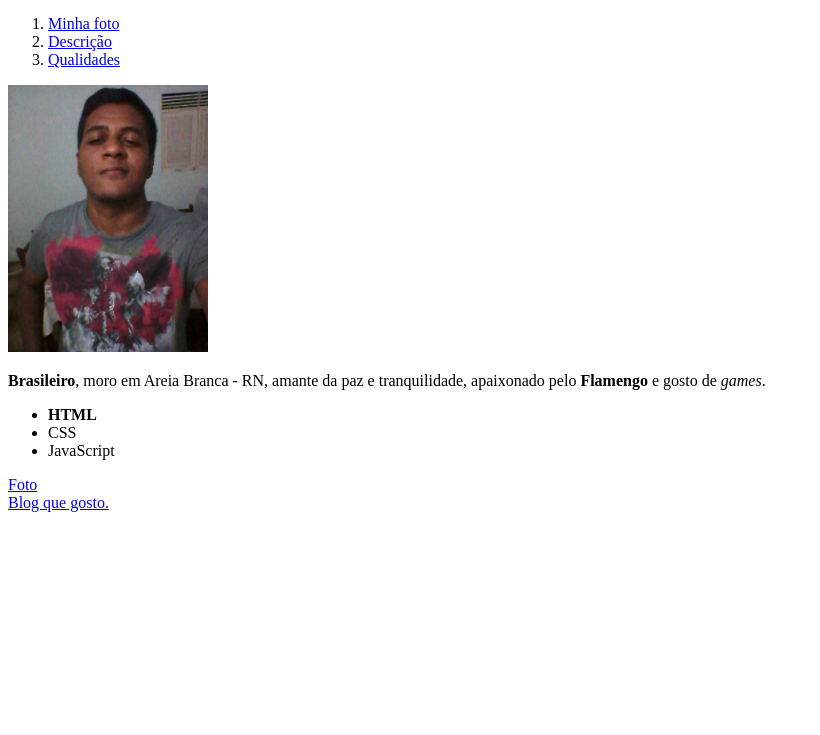
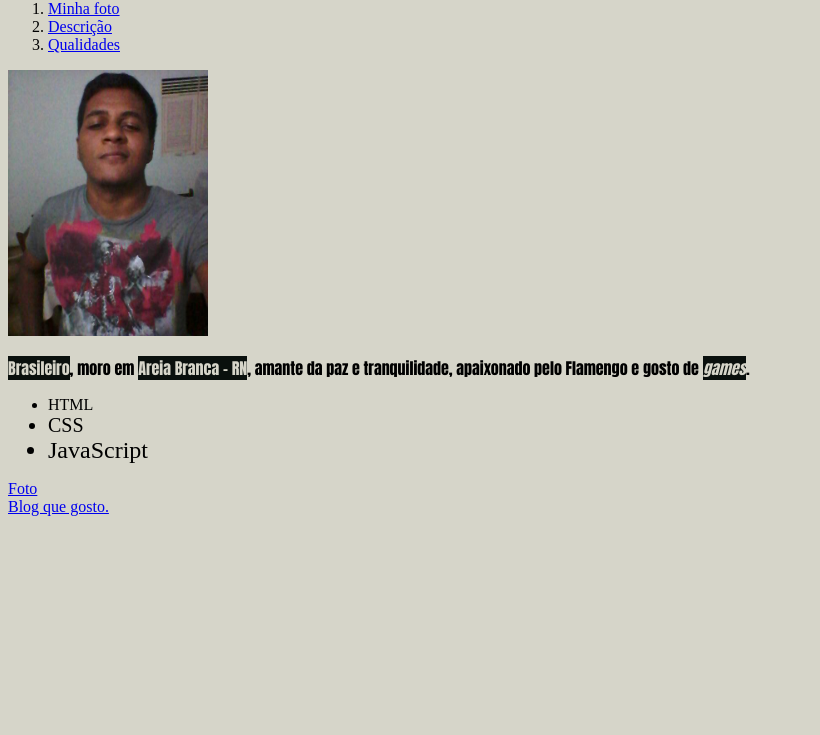
Before and after one commit to MarcosVinicius-iwnl/MarcosVinicius-iwnl.github.io, a plain HTML site: page index.html in a window 1280 px wide. Shown: the part 65-800 px from the top of the page, without its empty margins (0-820 px from the left). Drawn offline with Linux system fonts and the light colour scheme.

Commit message:
adiciona estilo ao portfolio web

```diff
--- a/index.html
+++ b/index.html
@@ -6,7 +6,28 @@
     <meta name="viewport" content="width=device-width, initial-scale=1.0">
     <title>Marcos Vinicius Mendonça Pereira</title>
     <style>
-
+        h1 {
+            font-family: monospace;
+        }
+        p {
+            font-family: Impact, Haettenschweiler, 'Arial Narrow Bold', sans-serif;
+        }
+        body {
+            background-color:#D6D5C9;
+        }
+        .palavra-destaque {
+            background-color: #0A100D;
+            color: #D6D5C9;
+        }
+        .tamanho1 {
+            font-size: 1em;
+        }
+        .tamanho2 {
+            font-size: 1.25em;
+        }
+        .tamanho3 {
+            font-size: 1.5em;
+        }
     </style>
 </head>
 <body>
@@ -20,12 +41,12 @@
     </ol>
     <img id="mv-foto" src="MVFOTO.jpg" alt="Foto de Marcos Vinicius" width="200px">
     <p id="descrição">
-        <strong>Brasileiro</strong>, moro em Areia Branca - RN, amante da paz e tranquilidade, apaixonado pelo <strong>Flamengo</strong> e gosto de <em>games</em>.
+        <strong class="palavra-destaque">Brasileiro</strong>, moro em <strong class="palavra-destaque">Areia Branca - RN</strong>, amante da paz e tranquilidade, apaixonado pelo <strong>Flamengo</strong> e gosto de <em class="palavra-destaque">games</em>.
     </p>
     <ul id="qualidades">
-        <li><strong>HTML</strong></li>
-        <li>CSS</li>
-        <li>JavaScript</li>
+        <li class="tamanho1">HTML</li>
+        <li class="tamanho2">CSS</li>
+        <li class="tamanho3">JavaScript</li>
     </ul>
     <a href="#mv-foto">Foto</a> <br>
     <a href="https://blognroll.com.br/" target="_blank">Blog que gosto.</a>
```
